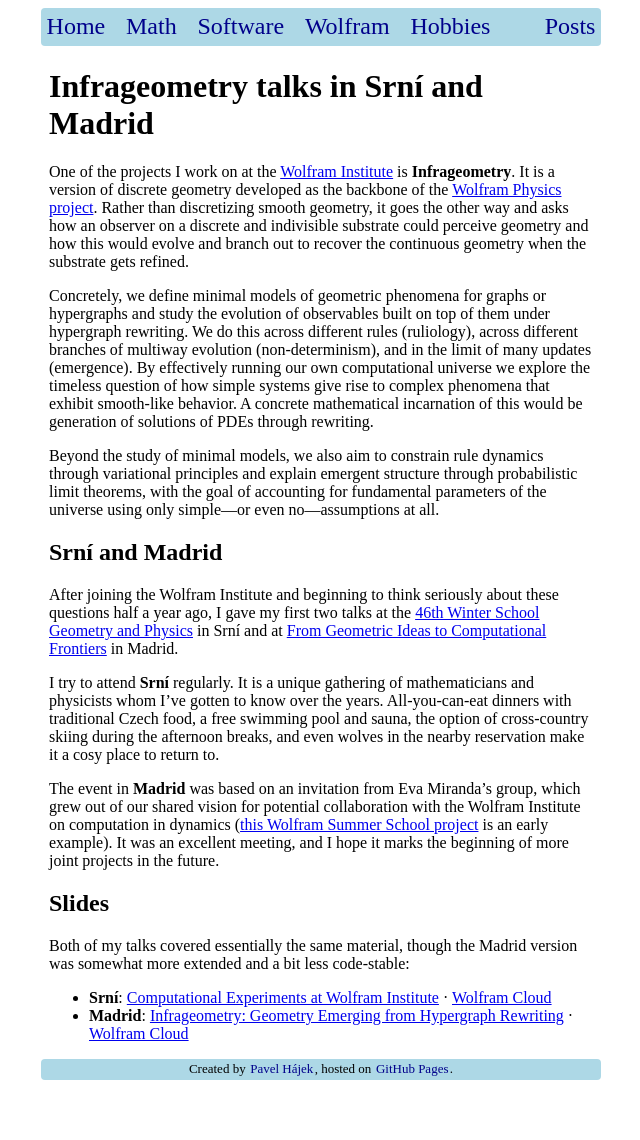
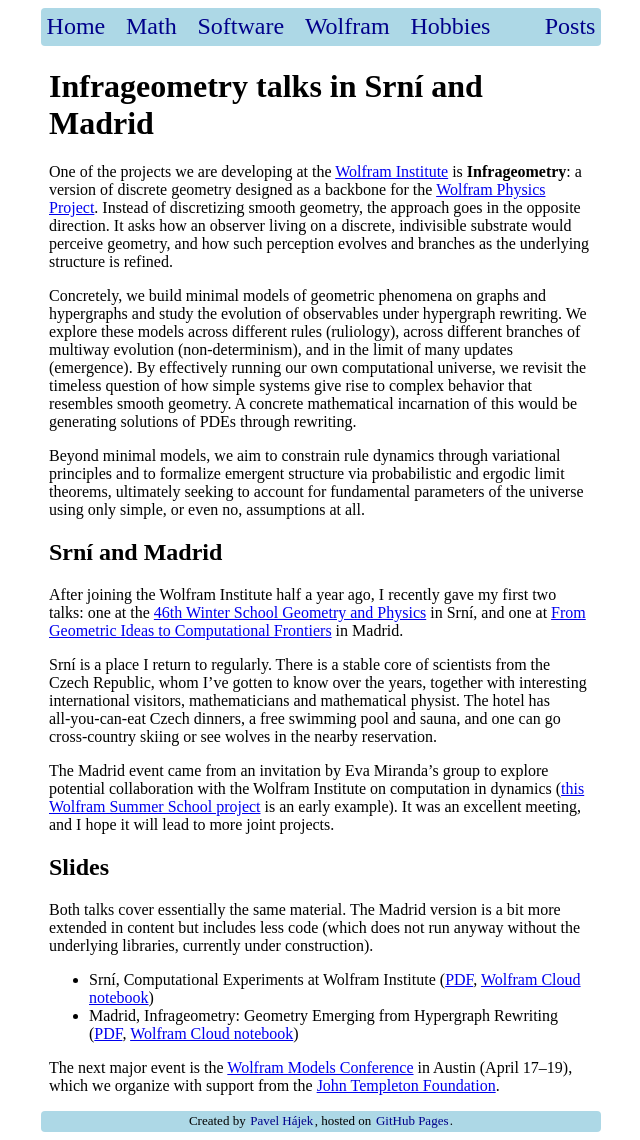
Before and after one commit to p135246/p135246.github.io, a Jekyll site: the page built from Wolfram/_posts/2026-03-31-talks-infrageometry-srni-madrid.md, in a window 1280 px wide. Shown: the whole page, without its empty margins (319-959 px from the left). Built offline with Jekyll 4.4.1, drawn with Linux system fonts in a browser that asks for light colours; our own code applies the rules of GitHub Pages for plain Markdown files; comment, search, counter and statistics services are not loaded; before the commit the page ends 1088 px from its top, so only the background shows below that.

Commit message:
Update Infrageometry post: add Wolfram Models Conference link, update Madrid PDF
Co-Authored-By: Claude Opus 4.6 (1M context) <noreply@anthropic.com>

```diff
--- a/Wolfram/_posts/2026-03-31-talks-infrageometry-srni-madrid.md
+++ b/Wolfram/_posts/2026-03-31-talks-infrageometry-srni-madrid.md
@@ -7,27 +7,28 @@ utterances: true
 
 # Infrageometry talks in Srní and Madrid
 
-One of the projects I work on at the [Wolfram Institute][WI] is **Infrageometry**. It is a version of discrete geometry developed as the backbone of the [Wolfram Physics project][WP]. Rather than discretizing smooth geometry, it goes the other way and asks how an observer on a discrete and indivisible substrate could perceive geometry and how this would evolve and branch out to recover the continuous geometry when the substrate gets refined.
+One of the projects we are developing at the [Wolfram Institute][WI] is **Infrageometry**: a version of discrete geometry designed as a backbone for the [Wolfram Physics Project][WP]. Instead of discretizing smooth geometry, the approach goes in the opposite direction. It asks how an observer living on a discrete, indivisible substrate would perceive geometry, and how such perception evolves and branches as the underlying structure is refined.
 
-Concretely, we define minimal models of geometric phenomena for graphs or hypergraphs and study the evolution of observables built on top of them under hypergraph rewriting. We do this across different rules (ruliology), across different branches of multiway evolution (non-determinism), and in the limit of many updates (emergence). By effectively running our own computational universe we explore the timeless question of how simple systems give rise to complex phenomena that exhibit smooth‑like behavior. A concrete mathematical incarnation of this would be generation of solutions of PDEs through rewriting.
+Concretely, we build minimal models of geometric phenomena on graphs and hypergraphs and study the evolution of observables under hypergraph rewriting. We explore these models across different rules (ruliology), across different branches of multiway evolution (non-determinism), and in the limit of many updates (emergence). By effectively running our own computational universe, we revisit the timeless question of how simple systems give rise to complex behavior that resembles smooth geometry. A concrete mathematical incarnation of this would be generating solutions of PDEs through rewriting.
 
-Beyond the study of minimal models, we also aim to constrain rule dynamics through variational principles and explain emergent structure through probabilistic limit theorems, with the goal of accounting for fundamental parameters of the universe using only simple—or even no—assumptions at all.
+Beyond minimal models, we aim to constrain rule dynamics through variational principles and to formalize emergent structure via probabilistic and ergodic limit theorems, ultimately seeking to account for fundamental parameters of the universe using only simple, or even no, assumptions at all.
 
 ## Srní and Madrid
 
-After joining the Wolfram Institute and beginning to think seriously about these questions half a year ago, I gave my first two talks at the [46th Winter School Geometry and Physics][srni] in Srní and at [From Geometric Ideas to Computational Frontiers][madrid-event] in Madrid.
+After joining the Wolfram Institute half a year ago, I recently gave my first two talks: one at the [46th Winter School Geometry and Physics][srni] in Srní, and one at [From Geometric Ideas to Computational Frontiers][madrid-event] in Madrid.
 
-I try to attend **Srní** regularly. It is a unique gathering of mathematicians and physicists whom I’ve gotten to know over the years. All‑you‑can‑eat dinners with traditional Czech food, a free swimming pool and sauna, the option of cross‑country skiing during the afternoon breaks, and even wolves in the nearby reservation make it a cosy place to return to.
+Srní is a place I return to regularly. There is a stable core of scientists from the Czech Republic, whom I’ve gotten to know over the years, together with interesting international visitors, mathematicians and mathematical physist. The hotel has all‑you‑can‑eat Czech dinners, a free swimming pool and sauna, and one can go cross‑country skiing or see wolves in the nearby reservation.
 
-The event in **Madrid** was based on an invitation from Eva Miranda’s group, which grew out of our shared vision for potential collaboration with the Wolfram Institute on computation in dynamics ([this Wolfram Summer School project][summer-school] is an early example). It was an excellent meeting, and I hope it marks the beginning of more joint projects in the future.
+The Madrid event came from an invitation by Eva Miranda's group to explore potential collaboration with the Wolfram Institute on computation in dynamics ([this Wolfram Summer School project][summer-school] is an early example). It was an excellent meeting, and I hope it will lead to more joint projects.
 
 ## Slides
 
-Both of my talks covered essentially the same material, though the Madrid version was somewhat more extended and a bit less code‑stable:
+Both talks cover essentially the same material. The Madrid version is a bit more extended in content but includes less code (which does not run anyway without the underlying libraries, currently under construction).
 
-- **Srní**: [Computational Experiments at Wolfram Institute][srni-pdf] · [Wolfram Cloud][srni-cloud]
-- **Madrid**: [Infrageometry: Geometry Emerging from Hypergraph Rewriting][madrid-pdf] · [Wolfram Cloud][madrid-cloud]
+- Srní, Computational Experiments at Wolfram Institute ([PDF][srni-pdf], [Wolfram Cloud notebook][srni-cloud])
+- Madrid, Infrageometry: Geometry Emerging from Hypergraph Rewriting ([PDF][madrid-pdf], [Wolfram Cloud notebook][madrid-cloud])
 
+The next major event is the [Wolfram Models Conference][wmc] in Austin (April 17–19), which we organize with support from the  [John Templeton Foundation][jtf].
 
 [WI]: https://wolframinstitute.org/
 [WP]: https://www.wolframphysics.org/
```
Also changed, not shown: other parts of Wolfram/_posts/2026-03-31-talks-infrageometry-srni-madrid.md (+2 -0 lines).
